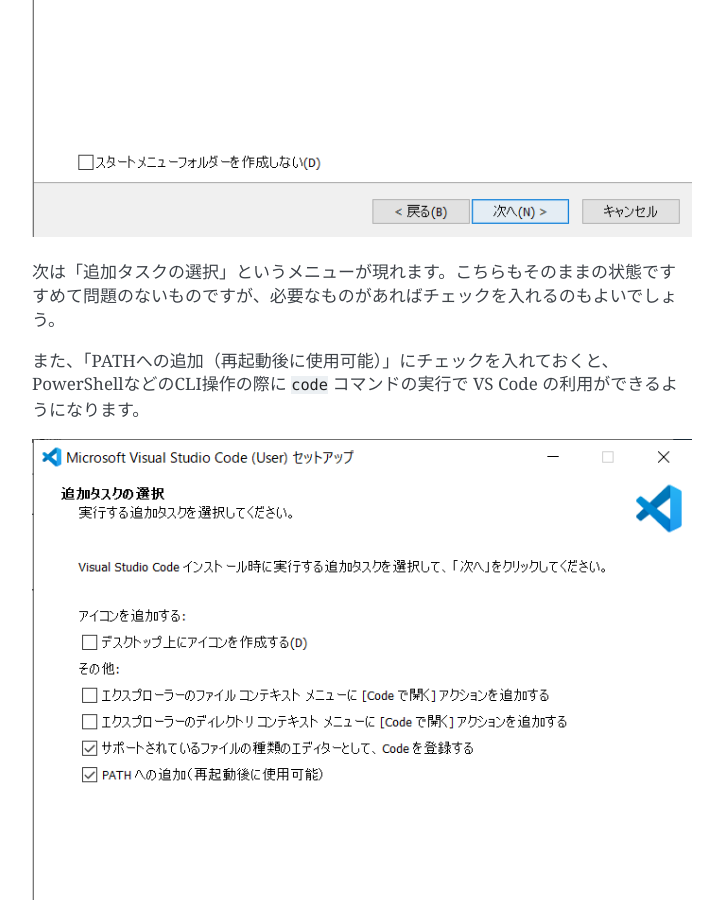
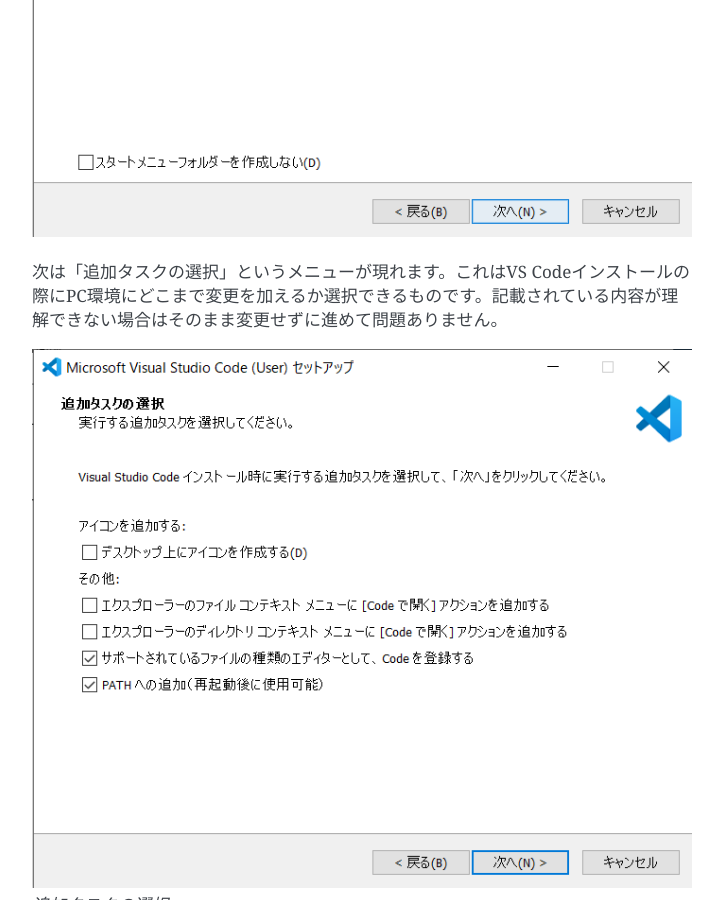
Before and after one commit to python-ed-open-doc/python-starter-guide, a Sphinx documentation site: the page built from source/ide/vscode-setup.md, in a window 1280 px wide and 900 px high, scrolled down 3229 px. Shown: the whole window, without its empty margins (388-1111 px from the left). Built offline with Sphinx 7.4.7, drawn with Linux system fonts in a browser that asks for light colours; some of the changed text lies outside the part shown.

Commit message:
fix: わかりにくかった表現を修正
- 判断が曖昧な部分を明確に
- より具体的な内容に

```diff
--- a/source/ide/vscode-setup.md
+++ b/source/ide/vscode-setup.md
@@ -49,9 +49,7 @@
 
 ![スタートメニューフォルダの指定](images/image05.png)
 
-次は「追加タスクの選択」というメニューが現れます。こちらもそのままの状態ですすめて問題のないものですが、必要なものがあればチェックを入れるのもよいでしょう。
-
-また、「PATHへの追加（再起動後に使用可能）」にチェックを入れておくと、PowerShellなどのCLI操作の際に `code` コマンドの実行で VS Code の利用ができるようになります。
+次は「追加タスクの選択」というメニューが現れます。これはVS Codeインストールの際にPC環境にどこまで変更を加えるか選択できるものです。記載されている内容が理解できない場合はそのまま変更せずに進めて問題ありません。
 
 ![追加タスクの選択](images/image06.png)
 _追加タスクの選択_
@@ -105,7 +103,7 @@
 
 ### 2. VS Code を「アプリケーション」フォルダに移動
 
-zip ファイルから得られたアプリケーション「Visual Studio Code」をダウンロードフォルダから「アプリケーションフォルダ」へ移動します。次のようにドラッグ&ドロップするとファイルが移動されます。
+zip ファイルを展開後に表示されたアプリケーション「Visual Studio Code」をダウンロードフォルダから「アプリケーションフォルダ」へ移動します。Finder を起動して次のようにドラッグ&ドロップするとファイルが移動されます。
 
 ![VS Code をドラッグ&ドロップで移動](images/macos04.png)
 _VS Code をドラッグ&ドロップで移動_
```
